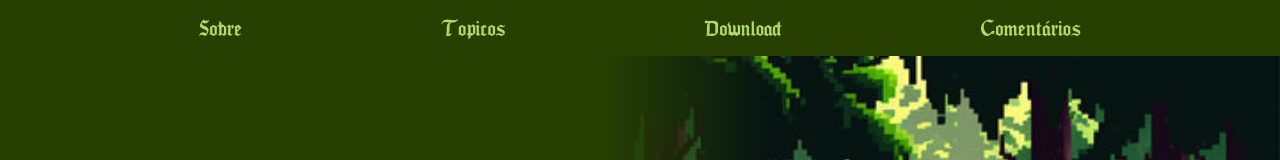
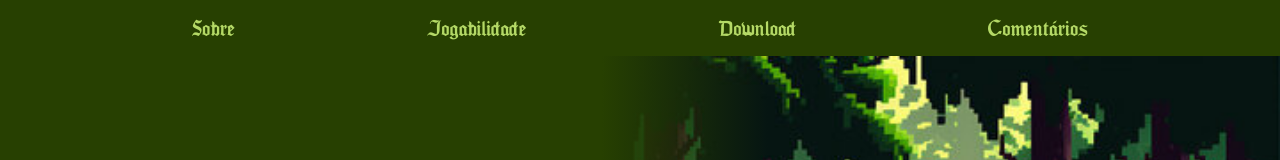
Before and after one commit to Thkny/EdgyKnight, a plain HTML site: page index.html in a window 1280 px wide. Shown: the top 160 px of the page. Drawn offline with Linux system fonts and the light colour scheme; a web font is replaced by a local one.

Commit message:
Update index.html

```diff
--- a/index.html
+++ b/index.html
@@ -12,7 +12,7 @@
     <nav>
         <ul>
             <li><a href="#p1">Sobre</a></li>
-            <li><a href="#p2">Topicos</a></li>
+            <li><a href="#p2">Jogabilidade</a></li>
             <li><a href="#p3">Download</a></li>
             <li><a href="#p4">Comentários</a></li>
         </ul>
```
